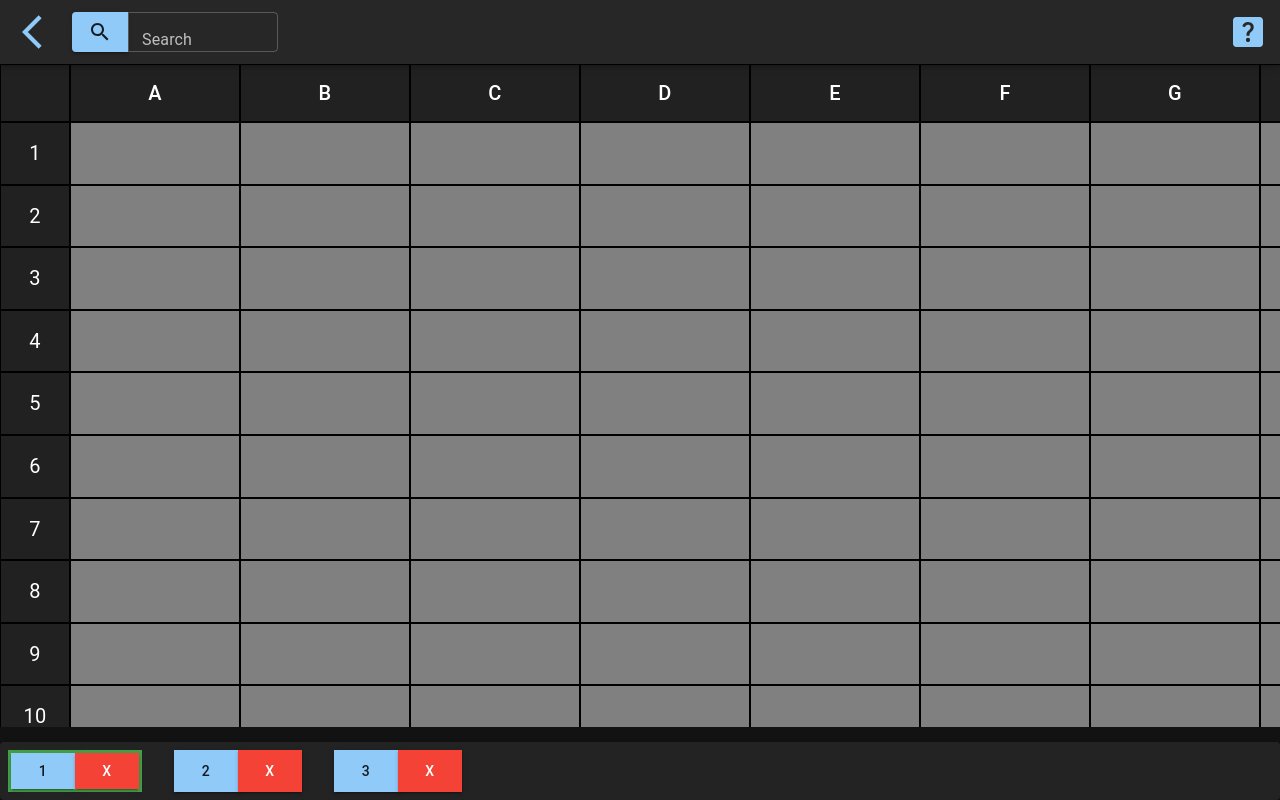
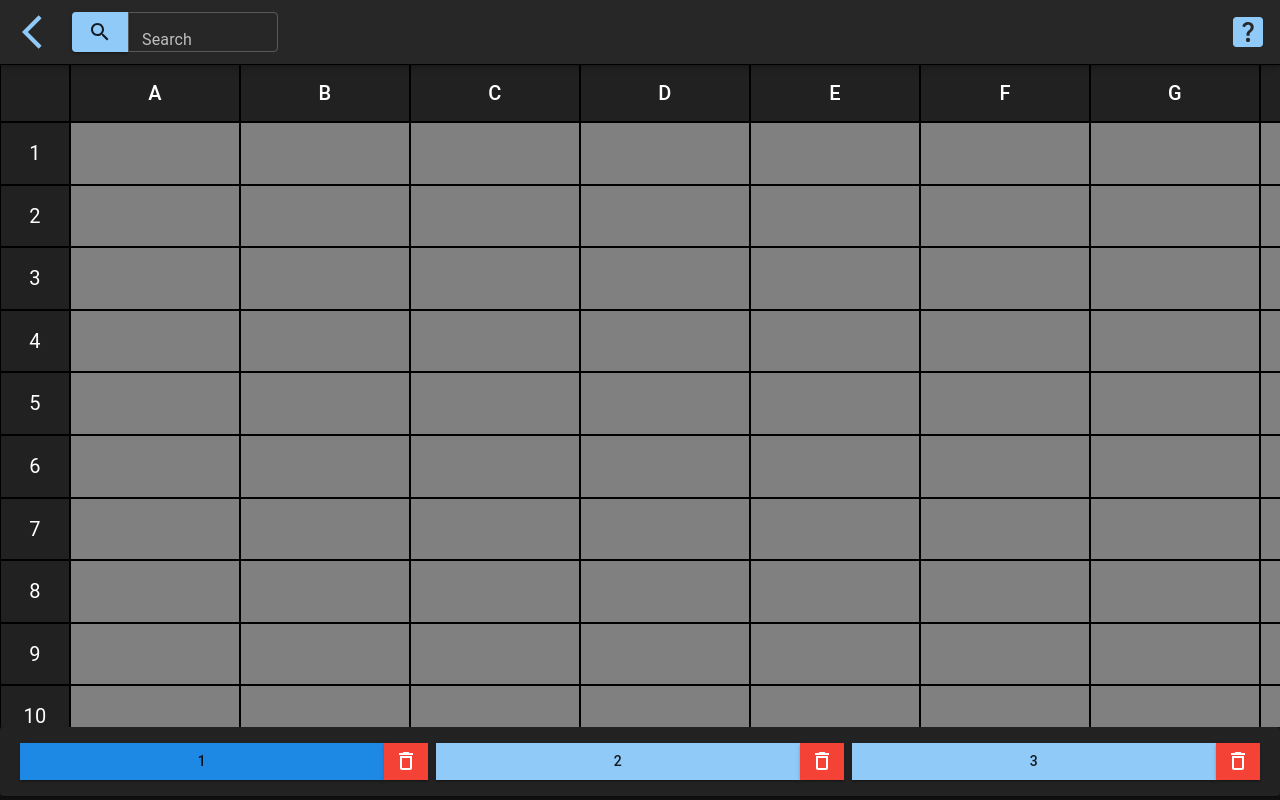
Before and after one commit to k4-100/calc, a React (Vite) app: page /calc/1 in a window 1280 px wide. Built offline with nearby package versions, Linux system fonts and the light colour scheme.

Commit message:
changed the layout of calc app

```diff
--- a/src/components/Sheet/SheetBar.tsx
+++ b/src/components/Sheet/SheetBar.tsx
@@ -8,7 +8,6 @@ import { useParams } from "react-router-dom";
 import {
     ProfileVariantEnum,
     SheetClassObjectType,
-    TableClass,
     TableClassObjectType,
 } from "../../utility/Classes";
 import SheetBarButton from "./SheetBarButton";
@@ -41,17 +40,18 @@ const SheetBar = () => {
             elevation={2}
             sx={{
                 display: "flex",
-                position: "fixed",
-                bottom: 0,
-                p: 1,
+                // position: "fixed",
+                p: 2,
                 width: "100%",
             }}
         >
             <Box
                 sx={{
                     display: "flex",
-                    pr: 5,
+                    justifyContent: "space-between",
+
                     boxSizing: "border-box",
+                    width: "100%",
                     // ml: "auto",
                 }}
             >
--- a/src/components/Sheet/SheetBarButton.tsx
+++ b/src/components/Sheet/SheetBarButton.tsx
@@ -9,7 +9,8 @@ import {
     ProfileVariantEnum,
     SheetClassObjectType,
 } from "../../utility/Classes";
-import { green } from "@mui/material/colors";
+import { blue, green } from "@mui/material/colors";
+import { Delete, DeleteOutline } from "@mui/icons-material";
 
 /**
  *
@@ -59,11 +60,14 @@ const SheetBarButton: React.FC<{ name: string; id: number }> = ({
         <Box
             sx={{
                 display: "flex",
-                mr: 4,
-                border:
-                    sheet.mainTabID === id
-                        ? `3px solid ${green[600]}`
-                        : "initial",
+                flex: 1,
+                mx: 0.5,
+                // p: 1,
+                // mr: 4,
+                // border:
+                //     sheet.mainTabID === id
+                //         ? `3px solid ${green[600]}`
+                //         : "initial",
             }}
         >
             <Button
@@ -71,6 +75,9 @@ const SheetBarButton: React.FC<{ name: string; id: number }> = ({
                 onClick={() => handleSwitchToNextTable(id)}
                 sx={{
                     borderRadius: 0,
+                    width: 1,
+                    backgroundColor:
+                        sheet.mainTabID !== id ? "" : `${blue[600]}`,
                 }}
             >
                 {name}
@@ -82,11 +89,14 @@ const SheetBarButton: React.FC<{ name: string; id: number }> = ({
                 //     if (mode === ProfileVariantEnum.Local) handleDelClick(id);
                 // }}
                 sx={{
+                    minWidth: "0",
                     borderRadius: 0,
+                    width: "50px",
+                    p: 0,
                 }}
                 disabled={sheet.tables.length < 2}
             >
-                X
+                <DeleteOutline sx={{}} />
             </Button>
         </Box>
     );
```
